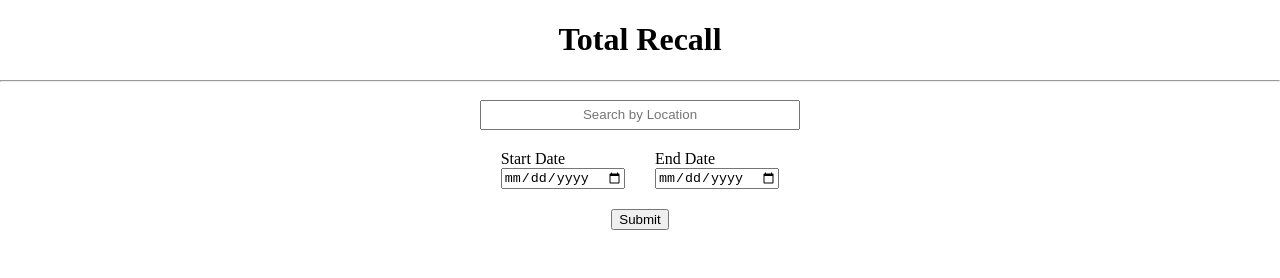
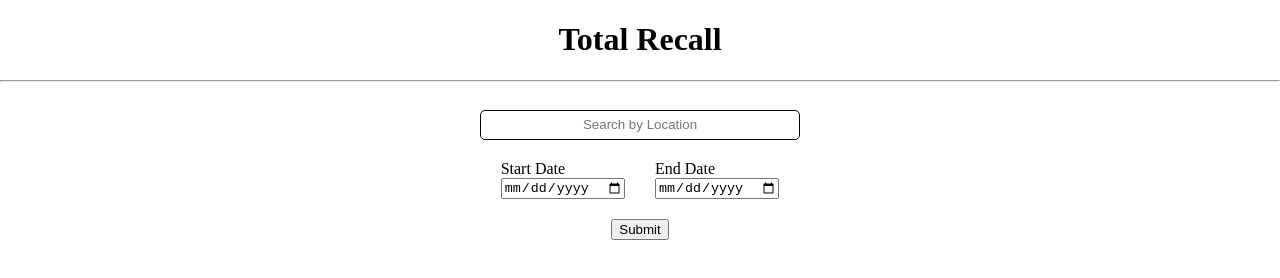
Before and after one commit to michaelvalenzuela/ajax-project, a website: page index.html in a window 1280 px wide. Drawn offline with Linux system fonts and the light colour scheme.

Commit message:
Made styling changes to the form

```diff
--- a/css/styles.css
+++ b/css/styles.css
@@ -3,8 +3,12 @@ label {
 }
 
 
-/* .container {
-} */
+.container {
+  align-items: center;
+  margin: auto;
+  width: 60%;
+  padding: 10px;
+}
 
 .header-title {
   text-align: center;
@@ -13,12 +17,11 @@ label {
 .row {
   width: 100%;
   display: flex;
-  align-items: center;
   justify-content: center;
   padding: 10px;
 }
 
-.col-2{
+.col{
   padding: 0px 15px;
 }
 
@@ -26,4 +29,10 @@ label {
   text-align: center;
   width: 320px;
   height: 30px;
+  border-radius: 5px;
+  border: 1px solid;
 }
+
+.submit-btn {
+
+}
--- a/index.html
+++ b/index.html
@@ -20,21 +20,21 @@
           <input type="text" id="location" placeholder="Search by Location" class="location-input">
         </div>
         <div class="row">
-          <div class="col-2">
+          <div class="col">
             <label for="startDate">Start Date</label>
             <input type="date" id="startDate">
           </div>
-          <div class="col-2">
+          <div class="col">
             <label for="endDate">End Date</label>
             <input type="date" id="endDate">
           </div>
         </div>
         <div class="row">
-          <button type="submit">Submit</button>
+          <button type="submit" class="submit-btn">Submit</button>
         </div>
       </form>
-    </div>
-    <div class="recall-container" id="recalls">
+      <div class="recall-container" id="recalls">
+      </div>
     </div>
   </main>
   <script src="js/data.js"></script>
```
